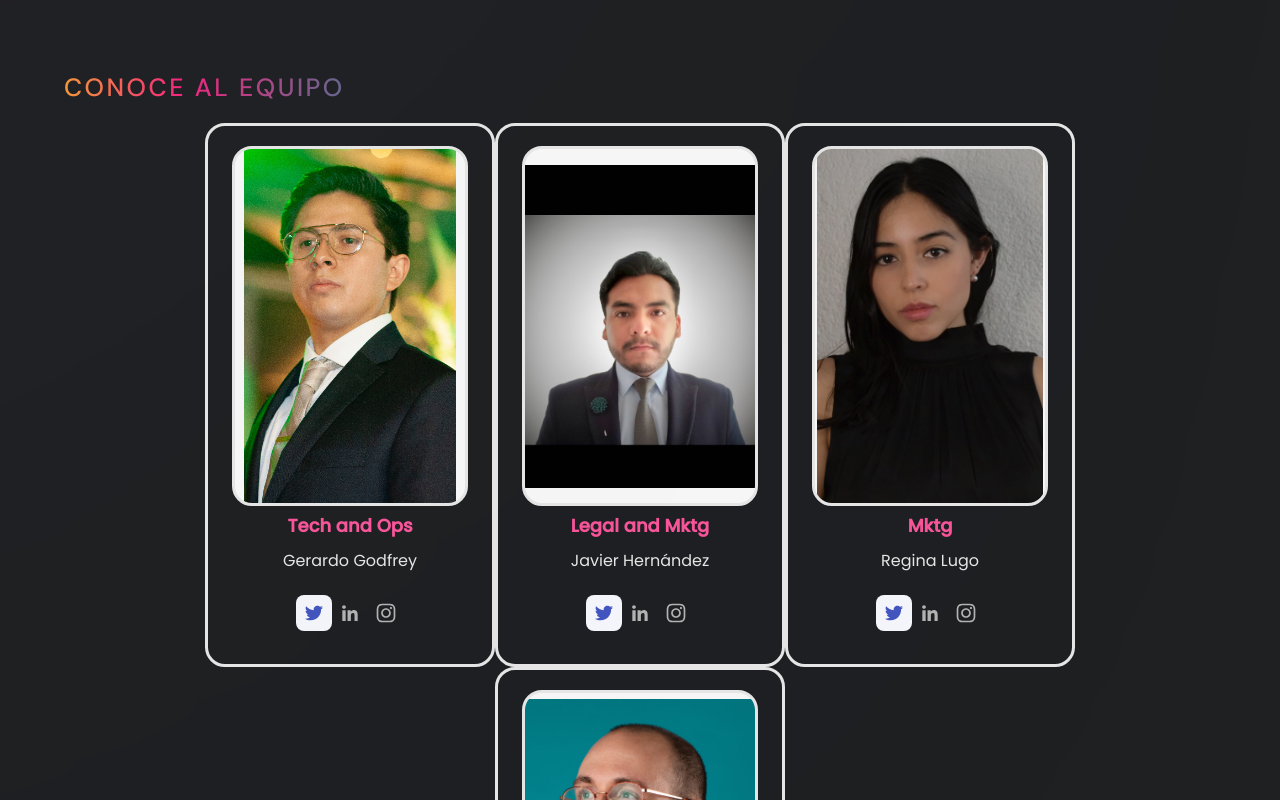
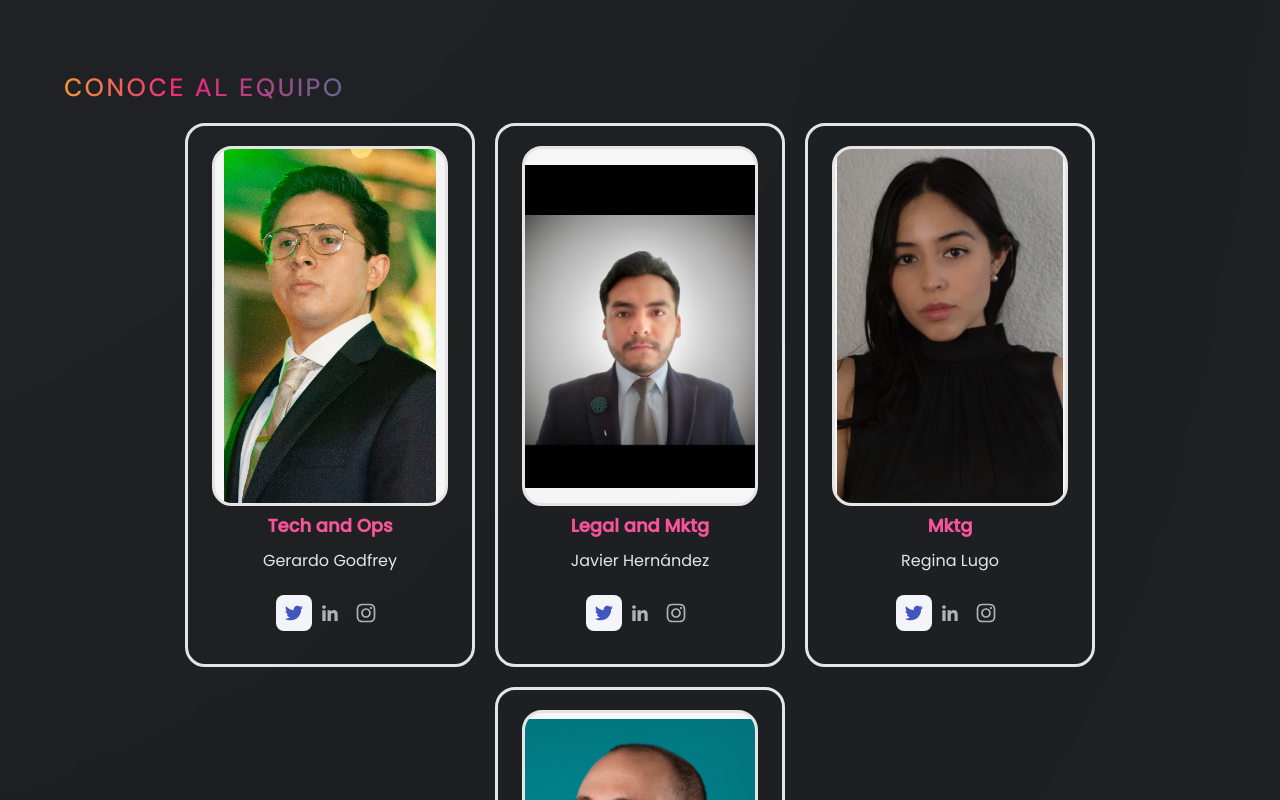
Before and after one commit to GerGodfrey/P_DOMO_Old_landing, a React (Vite) app: page / in a window 1280 px wide. Shown: the part 2320-3120 px from the top of the page. Built offline with nearby package versions, Linux system fonts and the light colour scheme.

Commit message:
gap en cards

```diff
--- a/src/components/Team.jsx
+++ b/src/components/Team.jsx
@@ -40,7 +40,7 @@ const Team = () => (
                 </span>
             </h1>
 
-            <div className={`${styles.flexCenter} flex-row flex-wrap sm:mb-20 mb-6 `}>
+            <div className={`${styles.flexCenter} flex-row flex-wrap sm:mb-20 mb-6  gap-5`}>
                 {team.map((feature, index) => (
                     <TeamCard key={team.id} {...feature} index={index} />
                 ))}
```
